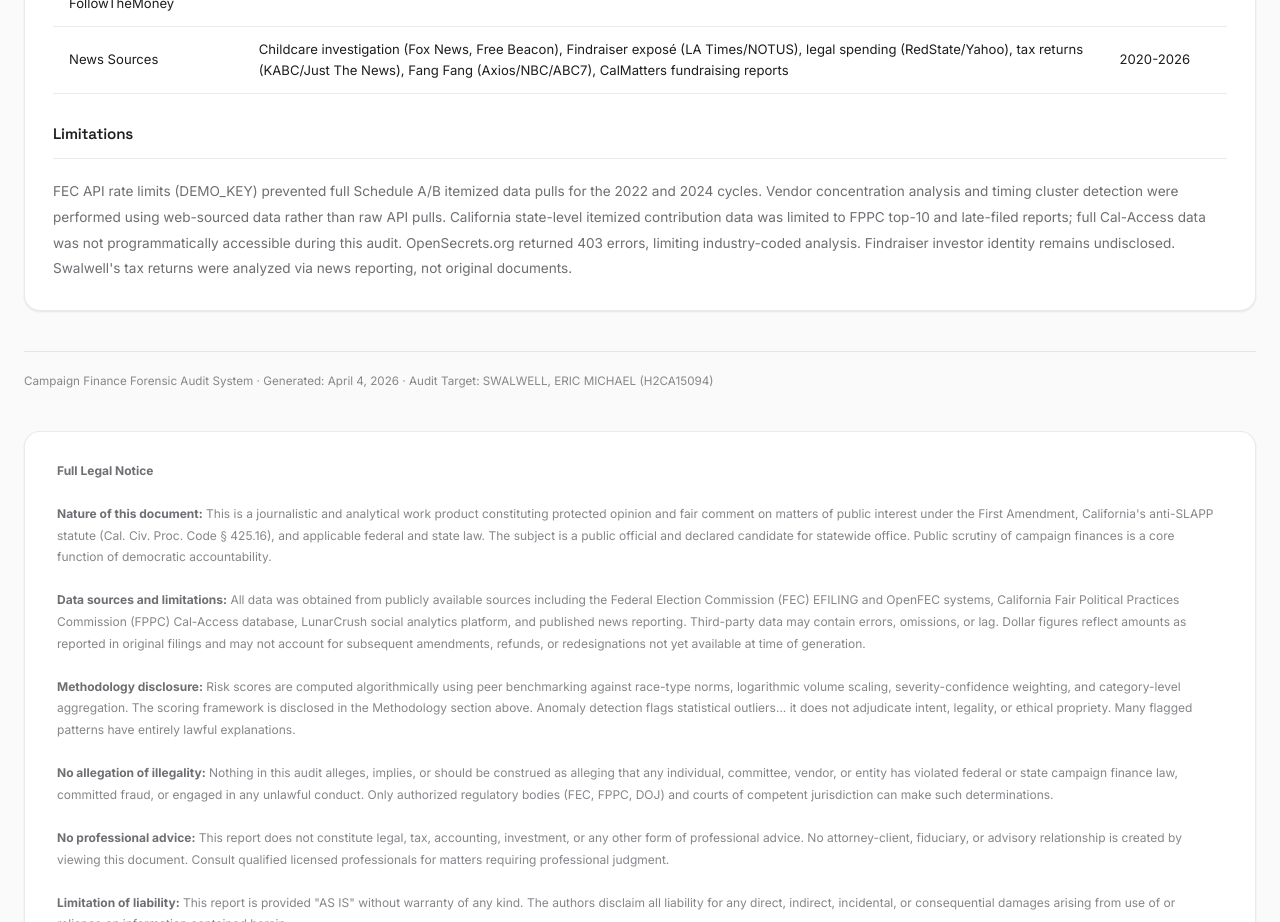
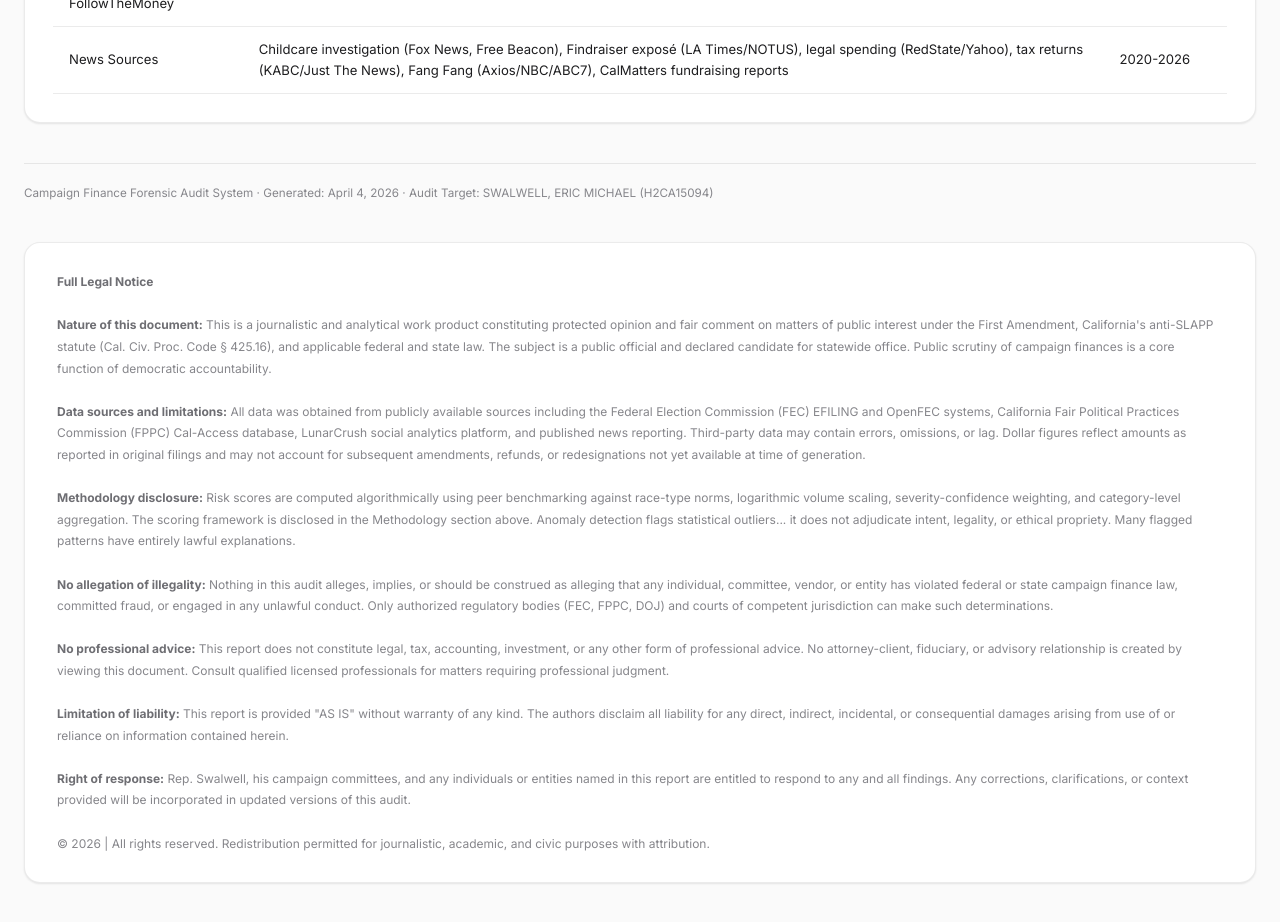
Before and after one commit to AppleLamps/eswalwell, a plain HTML site: page index.html in a window 1280 px wide. Shown: the part 9700-10622 px from the top of the page. Drawn offline with Linux system fonts and the light colour scheme.

Commit message:
Remove limitations section from the audit report for clarity

```diff
--- a/index.html
+++ b/index.html
@@ -518,11 +518,6 @@ Additional concerns include a 39.6% out-of-state donor rate for his governor cam
 </tbody>
 </table>
 
-<h3 style="margin-top:28px">Limitations</h3>
-<p style="color:var(--text-secondary);line-height:1.9;font-size:.85rem">
-FEC API rate limits (DEMO_KEY) prevented full Schedule A/B itemized data pulls for the 2022 and 2024 cycles. Vendor concentration analysis and timing cluster detection were performed using web-sourced data rather than raw API pulls. California state-level itemized contribution data was limited to FPPC top-10 and late-filed reports; full Cal-Access data was not programmatically accessible during this audit. OpenSecrets.org returned 403 errors, limiting industry-coded analysis. Findraiser investor identity remains undisclosed. Swalwell's tax returns were analyzed via news reporting, not original documents.
-</p>
-
 </div>
 </section>
 
```
